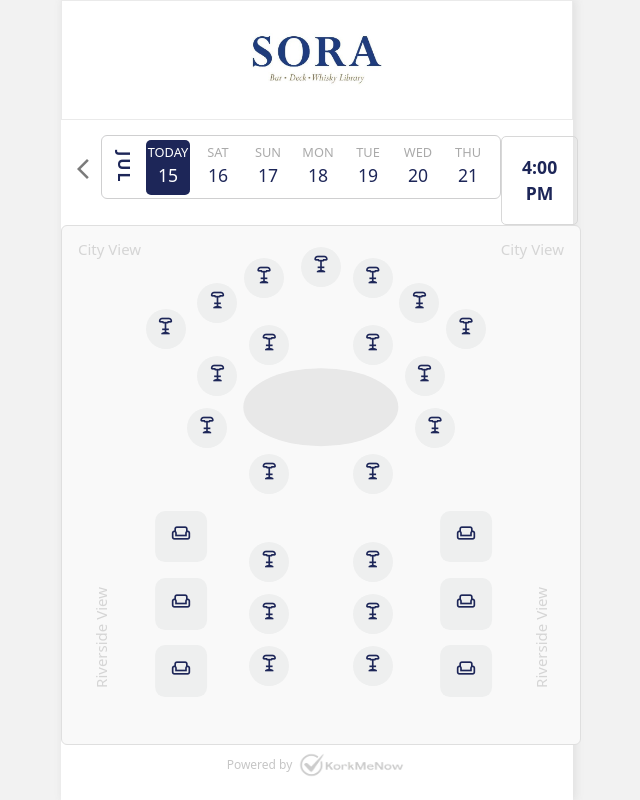
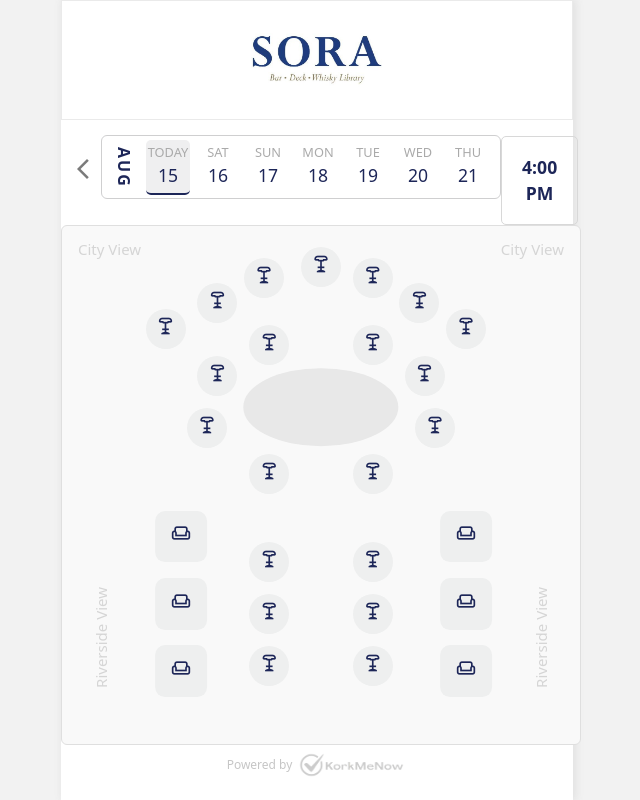
Before and after one commit to songjohnson63/New_KorkMeNow, a plain HTML site: page Table/table.html in a window 1280 px wide. Shown: the whole page, without its empty margins (323-963 px from the left). Drawn offline with nearby package versions, Linux system fonts and the light colour scheme.

Commit message:
New Updated

```diff
--- a/Table/table.css
+++ b/Table/table.css
@@ -317,19 +317,13 @@
 
 .date-box.selected-date {
     /* Style for selected date */
-    background-color: rgb(29, 38, 88);
+    background-color: rgb(239, 239, 240);
     height: 55px;
     color: rgb(255, 255, 255);
     border-bottom-color:rgb(29, 38, 88); /* Yellow underline for selected */
 }
 
-/* Specific styling for "TODAY" */
-.date-box.today .day-of-week {
-    color: #ffffff; /* Yellow for "TODAY" label */
-}
-.date-box.today .day-of-month {
-    color: rgb(255, 255, 255); /* Yellow for "TODAY" number */
-}
+
 
 
 #ok-button:hover {
--- a/Table/table.js
+++ b/Table/table.js
@@ -1,4 +1,12 @@
 document.addEventListener("DOMContentLoaded", function () {
+  // Set month label dynamically
+    const monthLabel = document.querySelector(".month-label");
+    if (monthLabel) {
+        const monthNames = ["JAN", "FEB", "MAR", "APR", "MAY", "JUN", "JUL", "AUG", "SEP", "OCT", "NOV", "DEC"];
+        const currentMonth = new Date().getMonth(); // 0 = January, 11 = December
+        monthLabel.textContent = monthNames[currentMonth];
+    }
+
     const backButton = document.getElementById('back-button');
     const wrapper = document.querySelector('.table-wrapper');
 
@@ -9,7 +17,7 @@
     }, 400);
     });
 
-    const timePickerModal = document.getElementById('time-picker-modal');
+  const timePickerModal = document.getElementById('time-picker-modal');
   const selectedTimeButton = document.getElementById('selected-time-button');
   const timePickerCloseButton = timePickerModal ? timePickerModal.querySelector('.close-button') : null;
   const okButton = document.getElementById('ok-button');
--- a/Table/timePicker.js
+++ b/Table/timePicker.js
@@ -1,198 +1,161 @@
+// timePicker.js
 document.addEventListener('DOMContentLoaded', () => {
   const selectedTimeButton = document.getElementById('selected-time-button');
   const timePickerModal = document.getElementById('time-picker-modal');
-    const closeModalButton = timePickerModal.querySelector('.close-button');
-    const okButton = document.getElementById('ok-button');
+  const closeModalButton = timePickerModal ? timePickerModal.querySelector('.close-button') : null;
+  const okButton = document.getElementById('ok-button'); // optional
   const modalTimeSlotsGrid = document.getElementById('modal-time-slots-grid');
-    const dateScrollerGrid = document.getElementById('date-scroller-grid'); // New element
-    // Note: currentMonthLabel is not defined here in your provided code,
-    // assuming it's correctly handled in HTML or previous JS setup if needed for display.
+  const dateScrollerGrid = document.getElementById('date-scroller-grid');
 
-    // State variables for selected date and time
-    let selectedDate = null; // Stores Date object for the confirmed selection (from main page)
-    let selectedTime = null; // Stores formatted time string (e.g., "4:00 PM")
+  // Support both your old (.month-label) and new (#current-month-label) month container
+  const monthLabelEl =
+    document.getElementById('current-month-label') ||
+    document.querySelector('.month-label');
 
-    // Temporary variables for selection within the modal
-    // tempSelectedDate is no longer needed as date is selected directly on main screen
-    let tempSelectedTime = null; // Stores formatted time string from time slot click in modal
+  // --- State ---
+  let selectedDate = startOfDay(new Date());
+  const startTimeMinutes = 16 * 60; // 4:00 PM
+  const endTimeMinutes = 23 * 60;   // 11:00 PM
+  const interval = 15;              // minutes
+  let selectedTime = formatTime(startTimeMinutes); // default to 4:00 PM
 
-    // --- Helper Functions ---
+  // --- Utils ---
+  function startOfDay(d) {
+    const x = new Date(d);
+    x.setHours(0, 0, 0, 0);
+    return x;
+  }
 
-    // Function to format minutes into "HH:MM AM/PM"
   function formatTime(totalMinutes) {
     const hours = Math.floor(totalMinutes / 60);
     const minutes = totalMinutes % 60;
-
     const ampm = hours >= 12 ? 'PM' : 'AM';
-        const displayHours = hours % 12 === 0 ? 12 : hours % 12;
-        const displayMinutes = minutes < 10 ? '0' + minutes : minutes;
-
-        return `${displayHours}:${displayMinutes} ${ampm}`;
+    const h12 = hours % 12 === 0 ? 12 : hours % 12;
+    const mm = minutes < 10 ? `0${minutes}` : `${minutes}`;
+    return `${h12}:${mm} ${ampm}`;
   }
 
-    // Function to format a Date object for display (e.g., "July 17, 2025")
-    // This is not used for the main button's text, but useful for console logs.
-    function formatDateForDisplay(date) {
-        if (!date) return '';
-        const options = { year: 'numeric', month: 'long', day: 'numeric' };
-        return date.toLocaleDateString('en-US', options);
+  function dateKey(d) {
+    return `${d.getFullYear()}-${String(d.getMonth() + 1).padStart(2, '0')}-${String(d.getDate()).padStart(2, '0')}`;
   }
 
-    // Function to get "YYYY-MM-DD" string from Date object
-    function getDateString(date) {
-        const year = date.getFullYear();
-        const month = (date.getMonth() + 1).toString().padStart(2, '0');
-        const day = date.getDate().toString().padStart(2, '0');
-        return `${year}-${month}-${day}`;
+  const monthNames = ['JAN','FEB','MAR','APR','MAY','JUN','JUL','AUG','SEP','OCT','NOV','DEC'];
+  const daysShort  = ['SUN','MON','TUE','WED','THU','FRI','SAT'];
+
+  function setMonthLabelFor(date) {
+    if (monthLabelEl) monthLabelEl.textContent = monthNames[date.getMonth()];
   }
 
-    // --- Time Slot Generation Logic (for modal) ---
-    const startTimeMinutes = 16 * 60; // 4:00 PM
-    const endTimeMinutes = 23 * 60;   // 11:00 PM
-    const interval = 15;
+  // --- Date scroller ---
+  function generateDateScroller() {
+    if (!dateScrollerGrid) return;
 
-    function generateTimeSlots() {
-        modalTimeSlotsGrid.innerHTML = ''; // Clear previous slots
-        for (let i = startTimeMinutes; i <= endTimeMinutes; i += interval) {
-            const timeSlotBox = document.createElement('div');
-            timeSlotBox.classList.add('time-slot-box');
-            const formattedTime = formatTime(i);
-            timeSlotBox.textContent = formattedTime;
-            timeSlotBox.dataset.totalMinutes = i;
+    dateScrollerGrid.innerHTML = '';
+    const today = startOfDay(new Date());
+    const DAYS = 14; // today + next 13 days
 
-            // Mark as selected if it matches the currently stored tempSelectedTime
-            if (formattedTime === tempSelectedTime) {
-                timeSlotBox.classList.add('selected');
+    for (let i = 0; i < DAYS; i++) {
+      const d = startOfDay(new Date(today));
+      d.setDate(today.getDate() + i);
+
+      const box = document.createElement('div');
+      box.className = 'date-box';
+      box.dataset.date = dateKey(d);
+
+      const top = document.createElement('span');
+      top.className = 'day-of-week';
+      top.textContent = (i === 0) ? 'TODAY' : daysShort[d.getDay()];
+
+      const num = document.createElement('span');
+      num.className = 'day-of-month';
+      num.textContent = d.getDate();
+
+      box.appendChild(top);
+      box.appendChild(num);
+
+      if (dateKey(d) === dateKey(today)) box.classList.add('today');
+      if (dateKey(d) === dateKey(selectedDate)) box.classList.add('selected-date');
+
+      box.addEventListener('click', () => {
+        const prev = dateScrollerGrid.querySelector('.date-box.selected-date');
+        if (prev) prev.classList.remove('selected-date');
+        box.classList.add('selected-date');
+        selectedDate = startOfDay(new Date(box.dataset.date));
+        setMonthLabelFor(selectedDate); // keep month label in sync with chosen date
+      });
+
+      dateScrollerGrid.appendChild(box);
     }
 
-            timeSlotBox.addEventListener('click', () => {
-                const currentlySelected = modalTimeSlotsGrid.querySelector('.time-slot-box.selected');
-                if (currentlySelected) {
-                    currentlySelected.classList.remove('selected');
+    // initial month label
+    setMonthLabelFor(selectedDate);
   }
-                timeSlotBox.classList.add('selected');
-                tempSelectedTime = timeSlotBox.textContent; // Update temp selection
+
+  // --- Time slots in modal ---
+  function generateTimeSlots() {
+    if (!modalTimeSlotsGrid) return;
+
+    modalTimeSlotsGrid.innerHTML = '';
+
+    for (let t = startTimeMinutes; t <= endTimeMinutes; t += interval) {
+      const div = document.createElement('div');
+      div.className = 'time-slot-box';
+      const label = formatTime(t);
+      div.textContent = label;
+
+      if (label === selectedTime) div.classList.add('selected');
+
+      // Click time = select immediately, update button, close modal
+      div.addEventListener('click', () => {
+        const prev = modalTimeSlotsGrid.querySelector('.time-slot-box.selected');
+        if (prev) prev.classList.remove('selected');
+        div.classList.add('selected');
+
+        selectedTime = label;
+        updateSelectedTimeButton();
+
+        if (timePickerModal) timePickerModal.style.display = 'none';
       });
-            modalTimeSlotsGrid.appendChild(timeSlotBox);
+
+      modalTimeSlotsGrid.appendChild(div);
     }
   }
 
-    // --- Date Scroller Generation Logic (for main page) ---
-    const daysOfWeek = ['SUN', 'MON', 'TUE', 'WED', 'THU', 'FRI', 'SAT'];
-    const monthNames = ['JAN', 'FEB', 'MAR', 'APR', 'MAY', 'JUN', 'JUL', 'AUG', 'SEP', 'OCT', 'NOV', 'DEC'];
-    const numberOfDaysToGenerate = 14; // Generate dates for today + next 13 days
-
-    function generateDateScroller() {
-        dateScrollerGrid.innerHTML = ''; // Clear previous dates
-        const today = new Date(); // Actual current date (Phnom Penh current date based on context)
-        today.setHours(0, 0, 0, 0); // Normalize to start of day for comparison
-
-        // Update the month label (assuming currentMonthLabel exists in HTML)
-        const currentMonthLabelElement = document.getElementById('current-month-label');
-        if (currentMonthLabelElement) {
-            currentMonthLabelElement.textContent = monthNames[today.getMonth()];
+  function updateSelectedTimeButton() {
+    if (!selectedTimeButton) return;
+    selectedTimeButton.textContent = selectedTime || 'Select Time';
+    selectedTimeButton.style.color = 'rgb(29, 38, 88)';
   }
 
-        for (let i = 0; i < numberOfDaysToGenerate; i++) {
-            const date = new Date();
-            date.setDate(today.getDate() + i); // Calculate date relative to today
-            date.setHours(0, 0, 0, 0); // Normalize for comparison
-
-            const dateBox = document.createElement('div');
-            dateBox.classList.add('date-box');
-            dateBox.dataset.date = getDateString(date); // Store date in YYYY-MM-DD format
-
-            const dayOfWeekSpan = document.createElement('span');
-            dayOfWeekSpan.classList.add('day-of-week');
-            dayOfWeekSpan.textContent = (i === 0) ? 'TODAY' : daysOfWeek[date.getDay()];
-
-            const dayOfMonthSpan = document.createElement('span');
-            dayOfMonthSpan.classList.add('day-of-month');
-            dayOfMonthSpan.textContent = date.getDate();
-
-            dateBox.appendChild(dayOfWeekSpan);
-            dateBox.appendChild(dayOfMonthSpan);
-
-            // Add 'today' class if it's the actual current day
-            if (getDateString(date) === getDateString(today)) {
-                dateBox.classList.add('today');
+  // --- Modal controls ---
+  if (selectedTimeButton) {
+    selectedTimeButton.addEventListener('click', () => {
+      if (!timePickerModal) return;
+      generateTimeSlots();
+      timePickerModal.style.display = 'flex';
+    });
   }
 
-            // Mark as selected if it matches the current confirmed selectedDate
-            if (selectedDate && getDateString(date) === getDateString(selectedDate)) {
-                dateBox.classList.add('selected-date');
-            }
-
-            // Event listener for date selection on main page
-            dateBox.addEventListener('click', () => {
-                const currentlySelected = dateScrollerGrid.querySelector('.date-box.selected-date');
-                if (currentlySelected) {
-                    currentlySelected.classList.remove('selected-date');
-                }
-                dateBox.classList.add('selected-date');
-                selectedDate = new Date(dateBox.dataset.date); // Update the main selectedDate immediately
-                console.log('Selected Date (Main Screen):', formatDateForDisplay(selectedDate));
-            });
-
-            dateScrollerGrid.appendChild(dateBox);
-        }
-    }
-
-    // --- Initial Setup on page load ---
-
-    // Set initial date to today
-    selectedDate = new Date();
-    selectedDate.setHours(0, 0, 0, 0); // Normalize
-
-    // Set initial time (e.g., 4:00 PM)
-    selectedTime = formatTime(startTimeMinutes); // Default to 4:00 PM
-
-    // *** THE CRITICAL FIX: CALL generateDateScroller() HERE ON PAGE LOAD ***
-    generateDateScroller();
-
-    // Update the main button's text display immediately after initial setup
-    updateMainButtonDisplay();
-
-    // --- Modal Control Logic ---
-
-    // Open Modal when time button is clicked
-    selectedTimeButton.addEventListener('click', () => {
-        // Initialize tempSelectedTime with the currently confirmed selectedTime
-        tempSelectedTime = selectedTime;
-        generateTimeSlots(); // Populate time slots inside the modal
-        // The modal title should reflect it's only for time selection now, but HTML can only be changed by user.
-        // Assuming h3 in modal content is for 'Select a Time'
-        timePickerModal.style.display = 'flex'; // Show modal
-    });
-
-    // Close Modal via 'x' button
+  if (closeModalButton) {
     closeModalButton.addEventListener('click', () => {
       timePickerModal.style.display = 'none';
     });
+  }
 
-    // Close Modal via OK button
+  if (okButton) {
     okButton.addEventListener('click', () => {
-        if (tempSelectedTime) {
-            selectedTime = tempSelectedTime; // Confirm time selection from modal
-            updateMainButtonDisplay(); // Update main button with new time
+      // OK is optional now; selection already happens on click
       timePickerModal.style.display = 'none';
-        } else {
-            // If no time is selected in the modal, but OK is clicked
-            alert('Please select a time.');
+    });
   }
-    });
 
-    // Close Modal if clicked outside content
-    window.addEventListener('click', (event) => {
-        if (event.target === timePickerModal) {
+  window.addEventListener('click', (e) => {
+    if (e.target === timePickerModal) {
       timePickerModal.style.display = 'none';
     }
   });
 
-    // Update the main button's text display (Time only)
-    function updateMainButtonDisplay() {
-        // The main button should display only the time, not the date and time.
-        selectedTimeButton.textContent = selectedTime || 'Select Time';
-        selectedTimeButton.style.color = 'rgb(29, 38, 88)';
-    }
+  // --- Init ---
+  generateDateScroller();
+  updateSelectedTimeButton();
 });
```
Also changed, not shown: Table/table.html (+1 -10 lines), index.html (+1 -1 lines). Lines whose indentation alone changed are shown as unchanged.
